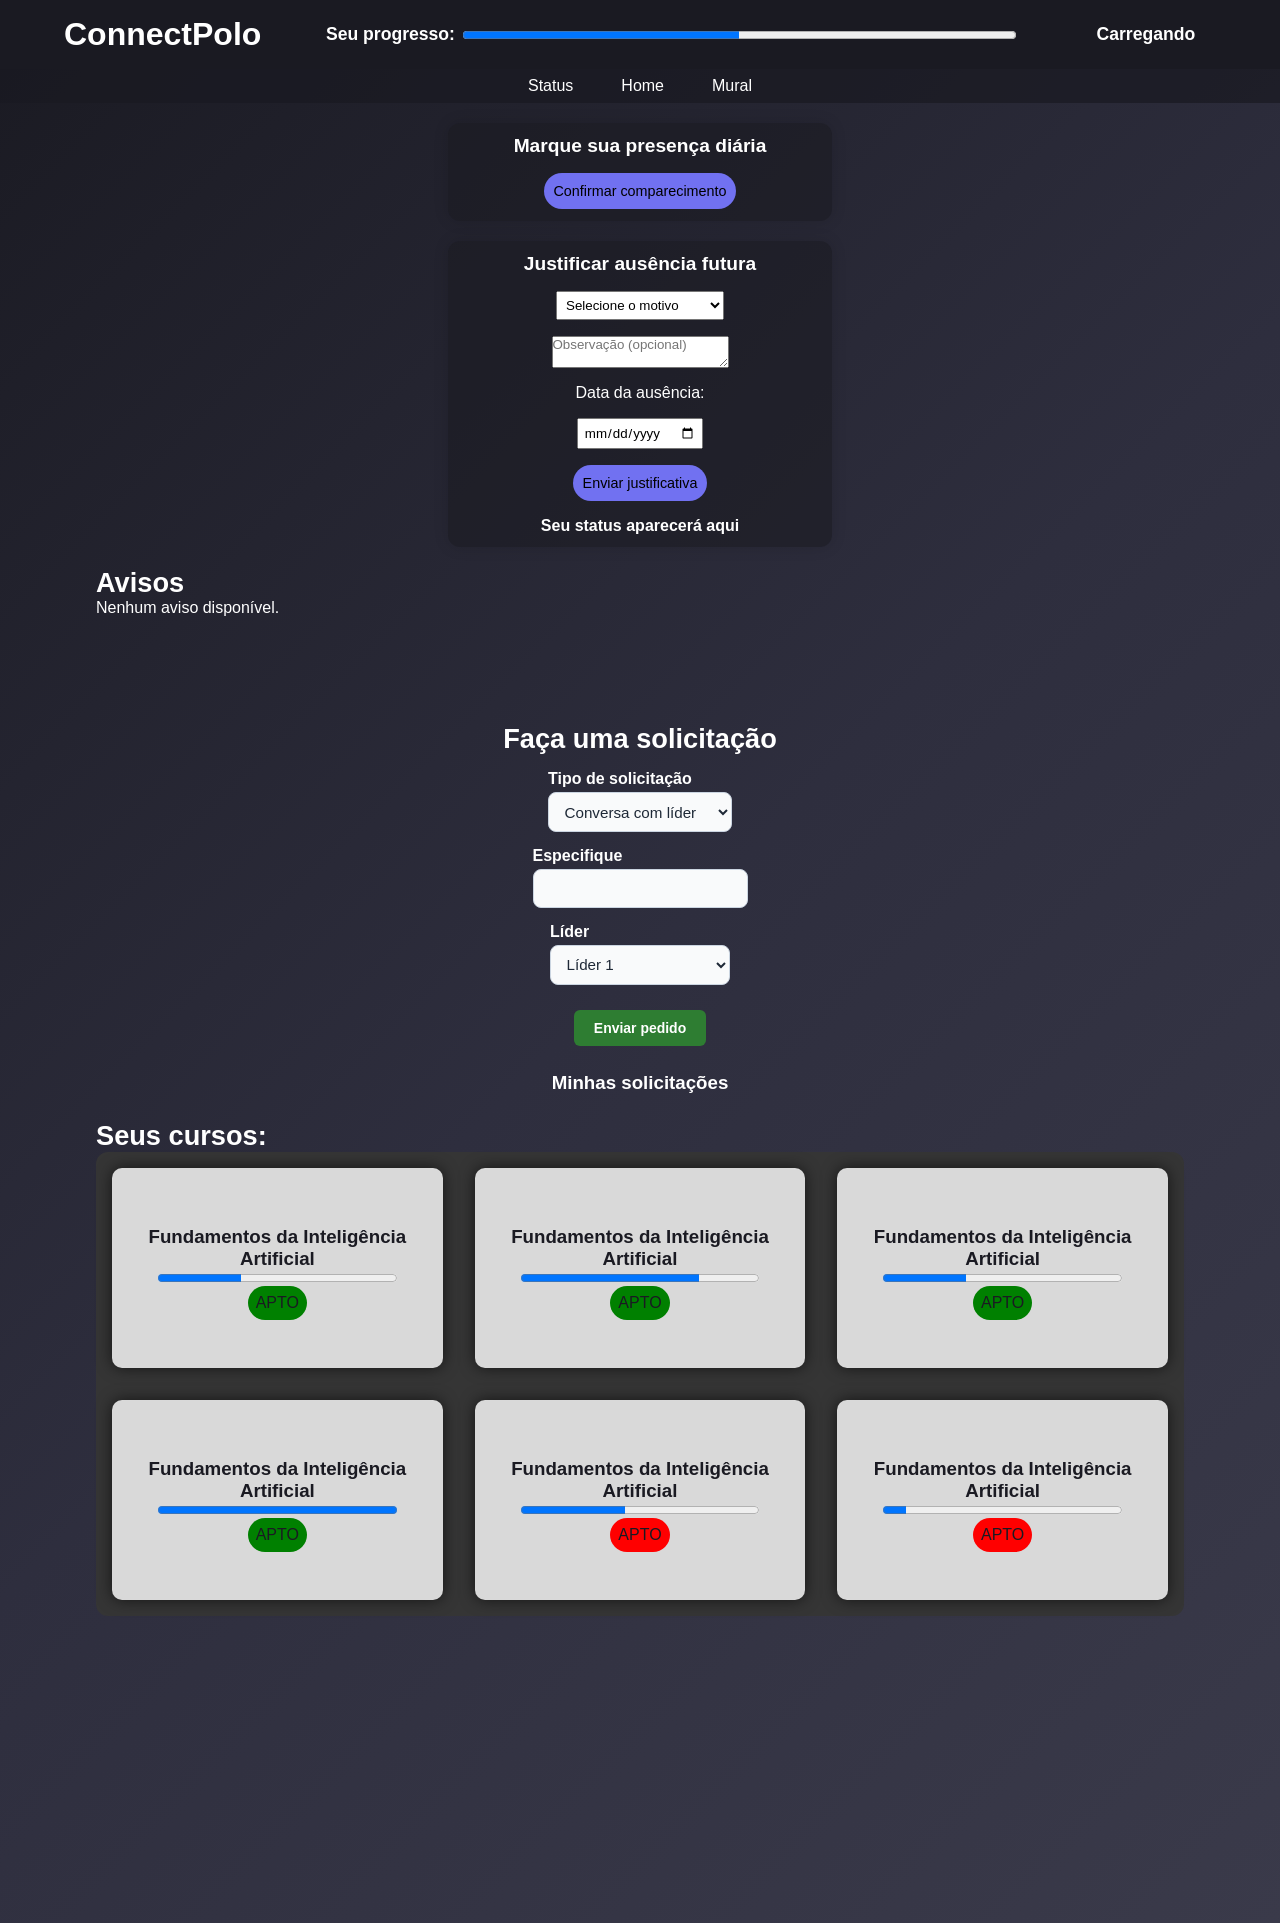
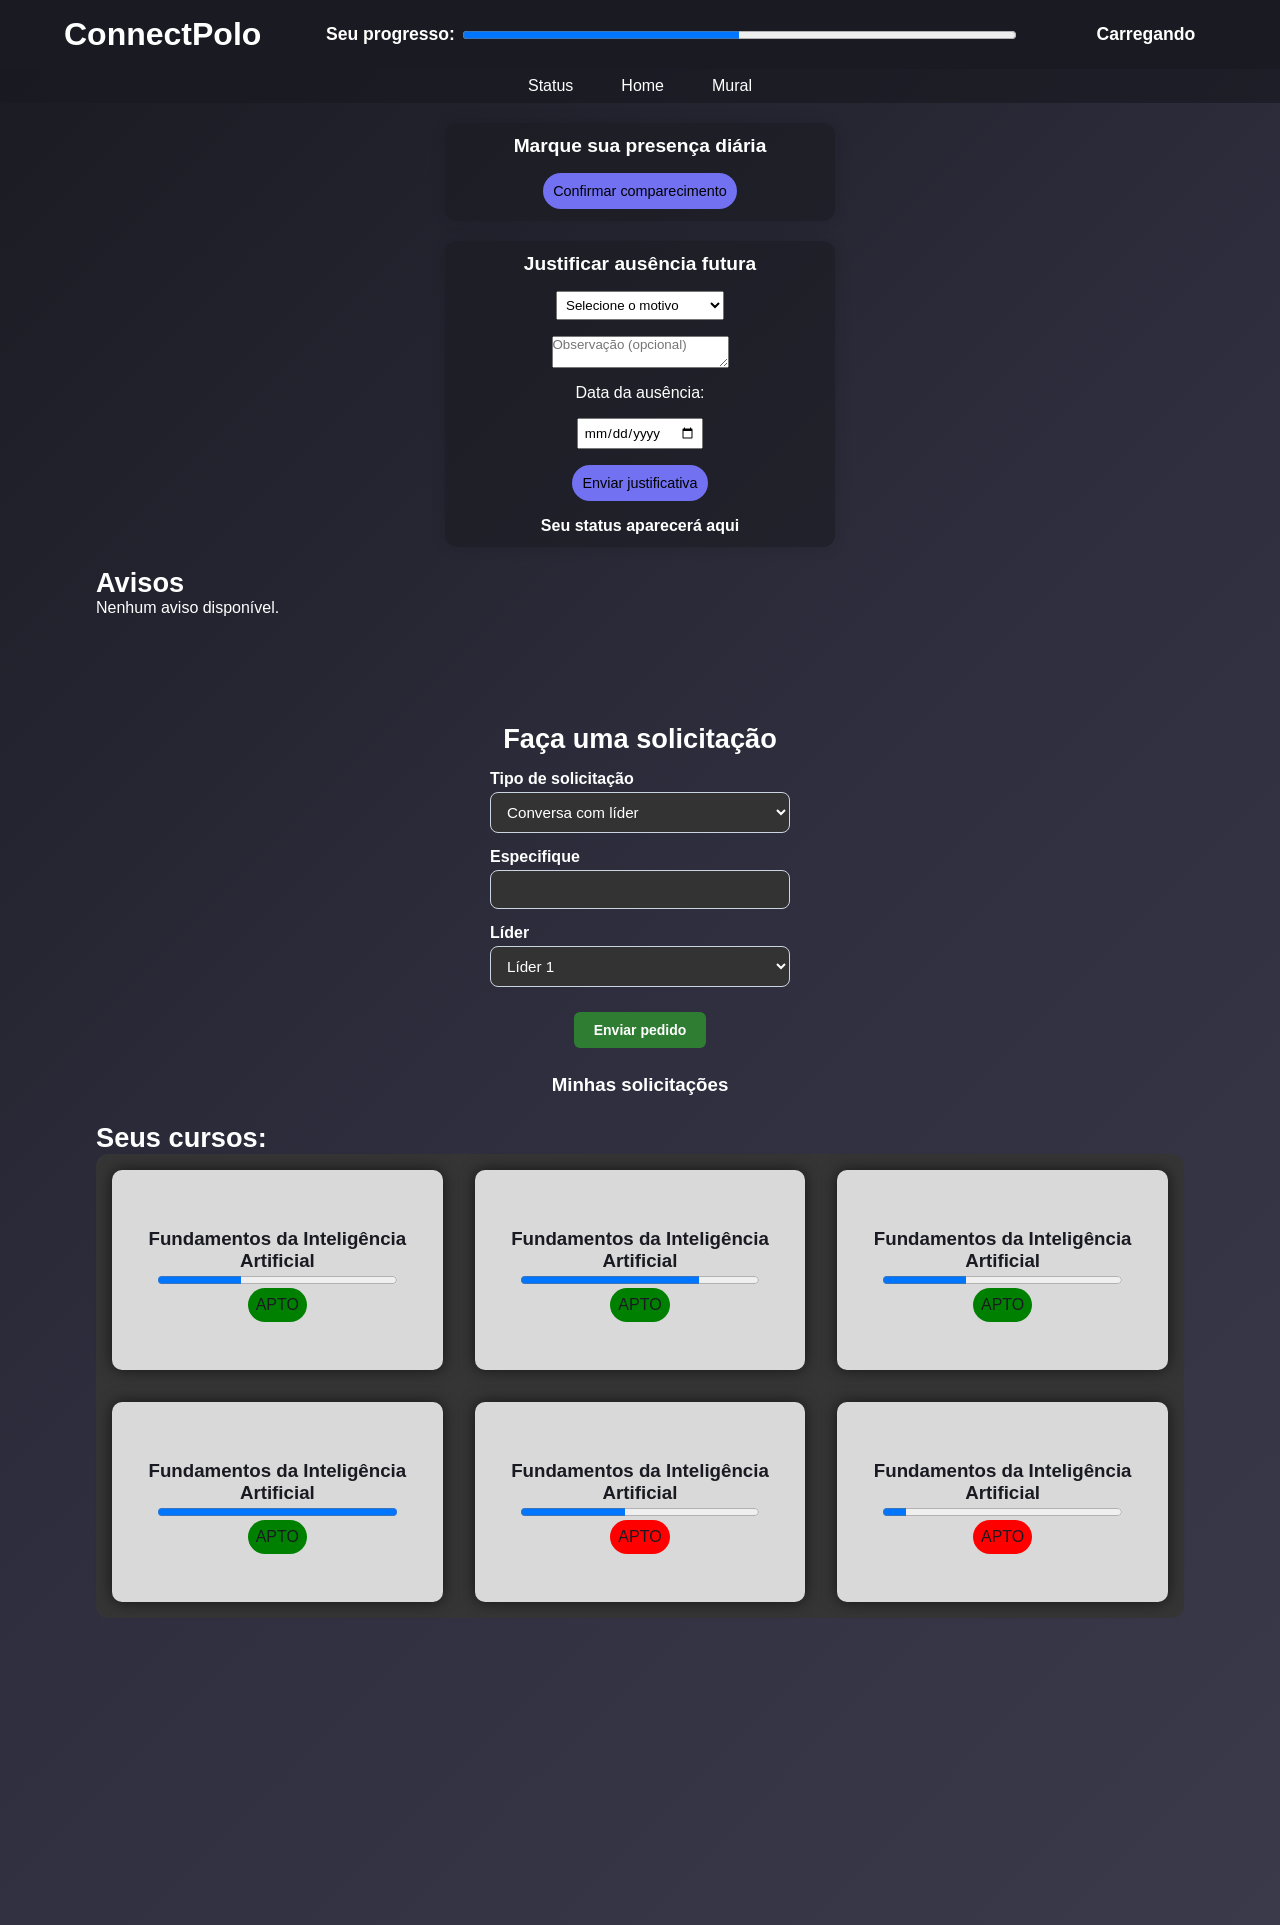

style: implement adaptive and fluid layout rules

--- a/CSS/aluno.css
+++ b/CSS/aluno.css
@@ -56,8 +56,7 @@ header h1 {
 }
 
 hr {
-    min-width: 300px;
-    max-width: 100%;
+    width: min(90%, 300px);
     height: 3px;
     background-color: rgb(255, 255, 255);
     margin: 0 auto;
@@ -82,9 +81,7 @@ header nav {
 }
 
 progress {
-    width: 80%;
-    max-width: 800px;
-    min-width: 50px;
+    width: min(80%, 80%);
 }
 
 .d-header {
@@ -119,8 +116,7 @@ nav a {
 .d-presenca,
 .d-justificativa {
     background-color: #1a1a2294;
-    width: 30%;
-    min-width: 350px;
+    width: min(90%, 390px);
     margin: 20px auto;
 
     display: flex;
@@ -186,7 +182,7 @@ input {
 }
 
 .avisos-container-pai {
-    width: 85%;
+    width: min(85%, 1500px);
     margin: 0 auto;
 }
 
@@ -281,7 +277,7 @@ h3 {
     gap: 4px;
     min-width: 180px;
     flex: 1;
-    
+
 }
 
 .campo label {
@@ -293,13 +289,14 @@ h3 {
 .campo input,
 .campo select,
 .campo textarea {
-    background-color: #f9fafb;
-    color: #1f2937;
+    background-color: #333333;
+    color: #ffffff;
     border: 1px solid #cbd5e1;
     border-radius: 8px;
     padding: 10px 12px;
     font-size: 0.95rem;
     transition: all 0.2s ease;
+    width: 300px;
 }
 
 
@@ -347,6 +344,10 @@ h3 {
     align-items: center;
     flex-direction: column;
     gap: 10px;
+}
+
+.s-minhas-solic h3 {
+    text-align: center;
 }
 
 .solicitacao-card {
@@ -415,9 +416,7 @@ main {
 }
 
 .container {
-    width: 85%;
-    max-width: 1200px;
-
+    width: min(85%, 1500px);
     display: flex;
     flex-direction: column;
     flex-wrap: wrap;
@@ -429,22 +428,22 @@ main {
 }
 
 .grid {
-    width: 100%;
+    width: min(100%, 1500px);
     background-color: #353535;
+    margin: 0 auto;
 
     padding: 1rem 1rem;
     border-radius: 12px;
 
     display: grid;
-    grid-template-columns: repeat(auto-fit, minmax(280px, 1fr));
-    grid-column: auto;
+    grid-template-columns: repeat(3, 1fr);
     gap: 2rem;
 }
 
 .d-curso {
     background-color: var(--cinza-logo);
     color: #1A1A22;
-    height: 200px;
+    min-height: 200px;
     padding: 1rem 1rem;
 
     border-radius: 10px;
@@ -480,6 +479,7 @@ main {
 
     header {
         flex-direction: column;
+        padding: 1rem 0rem;
     }
 
     .d-progress {
@@ -489,12 +489,14 @@ main {
 
     header h1 {
         font-size: 1rem;
+        text-align: center;
     }
 
     .d-perfil p,
     .d-perfil i {
         font-size: 1rem;
         font-weight: 700;
+        text-align: center;
     }
 
     .d-progress label {
@@ -524,13 +526,14 @@ main {
     }
 
     .grid {
-        width: 80%;
-        margin: 0 auto
+        grid-template-columns: 1fr;
     }
 
     .container h2 {
         text-align: center;
     }
+
+    
 }
 
 @media screen and (min-width: 565px) and (max-width: 1024px) {
@@ -581,13 +584,9 @@ main {
     }
 
     .grid {
-        width: 90%;
-        margin: 0 auto
+        grid-template-columns: repeat(2, 1fr);
     }
 
-    .container h2 {
-        text-align: center;
-    }
 }
 
 @media screen and (max-width: 390px) {
@@ -605,11 +604,11 @@ main {
     }
 
     .d-presenca,
-    .d-justificativa {
+.d-justificativa {
+    width: min(90%, 290px);
+    margin: 20px auto;
 
-        min-width: 250px;
-
-    }
+}
 
     .d-justificativa select,
     input {
@@ -660,11 +659,6 @@ main {
         font-size: 1.3rem;
     }
 
-    .campo input,
-    .campo select {
-        padding: 5px 5px;
-    }
-
     /* Botão */
     .linha-botao button {
         padding: 8px 10px;
@@ -678,7 +672,10 @@ main {
 
     }
 
-    .d-curso {
-        max-width: 80%;
+    .campo input,
+    .campo select,
+    .campo textarea {
+        width: 200px;
+        max-width: 90%;
     }
 }
